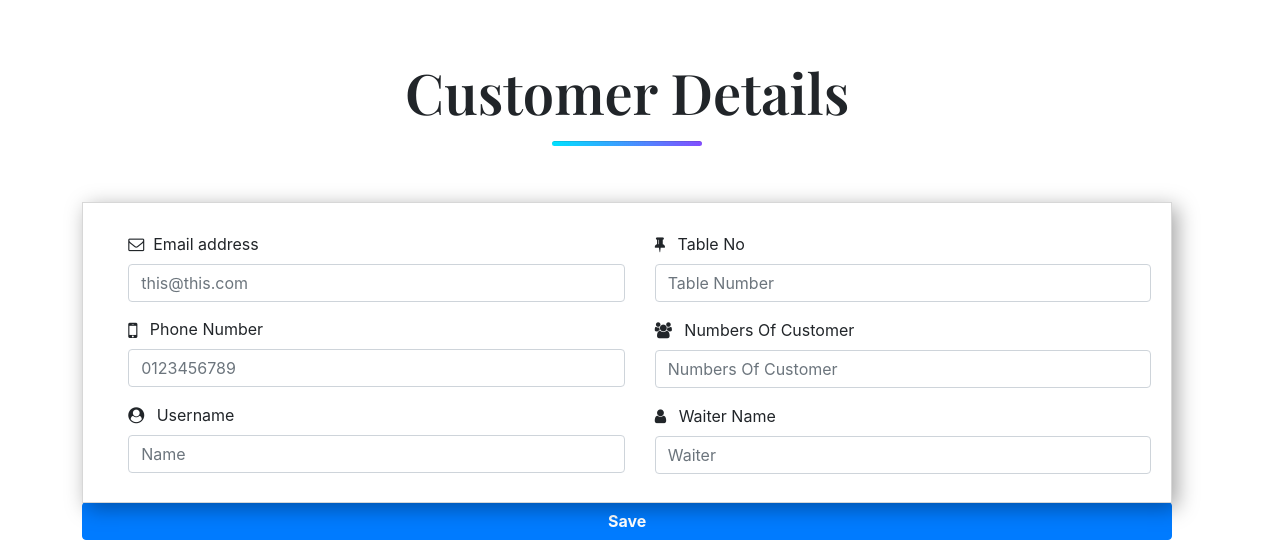
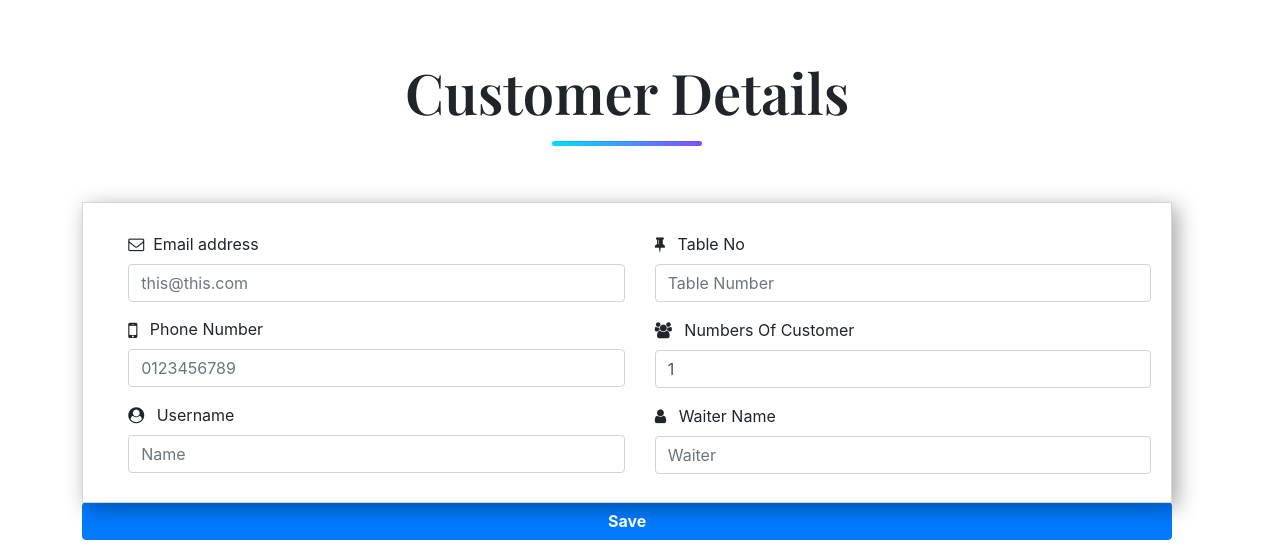
Before and after one commit to SubhoBasak/Resturent, a Django app: page / in a window 1280 px wide. Shown: the top 552 px of the page. Run offline with Django 3.2, Linux system fonts and the light colour scheme; the visitor is signed in with stand-in values (Sample User, id 1); some libraries are stand-ins or nearby versions.

Commit message:
add auto remove empty order at table view

```diff
--- a/home/admin.py
+++ b/home/admin.py
@@ -34,7 +34,7 @@ class CustomerAdmin(admin.ModelAdmin):
 
 class OrderAdmin(admin.ModelAdmin):
     readonly_fields = ['customer', 'payment_method', 'table_no', 'peoples', 'total', 'waiter']
-    list_display = ['cus_name', 'date_time', 'total']
+    list_display = ['cus_name', 'table_no', 'date_time', 'total']
     inlines = [OrderItemsInline,]
     list_filter = ['date_time', 'table_no', 'peoples', 'total', 'waiter']
 
--- a/home/models.py
+++ b/home/models.py
@@ -82,6 +82,8 @@ class Order(models.Model):
 
     @property
     def cus_name(self):
+        if self.customer == None:
+            return 'Order Pending'
         return self.customer.name
 
 
--- a/home/views.py
+++ b/home/views.py
@@ -160,6 +160,7 @@ def order_view(request, table_id, order_id):
             order.save()
         except models.Table.DoesNotExist:
             return reverse(redirect('table'))
+
     return render(request, 'order.html',
                   {'waiters': waiters, 'tables': tables, 'table_no': table_id})
 
@@ -167,6 +168,7 @@ def order_view(request, table_id, order_id):
 @login_required
 def table_view(request):
     tables = models.Table.objects.all()
+    models.Order.objects.filter(customer=None).delete()
     if 'table_id' in request.POST:
         if 'new_order' in request.POST:
             return redirect('/order/'+str(request.POST['table_id'])+'/0/')
--- a/templates/order.html
+++ b/templates/order.html
@@ -71,8 +71,8 @@
               <div class="form-group pad">
                 <i class="fa fa-users pr-2"></i>
                 <label for="exampleInputUsername1">Numbers Of Customer</label>
-                <input type="number" max="9" min="1" class="form-control" id="exampleInputEmail1"
-                  placeholder="Numbers Of Customer">
+                <input type="number" max="100" min="1" class="form-control" id="exampleInputEmail1"
+                  placeholder="Numbers Of Customer" value="1">
               </div>
               <!--TABLE & PEOPLE-->
               <div class="form-group pad">
```
